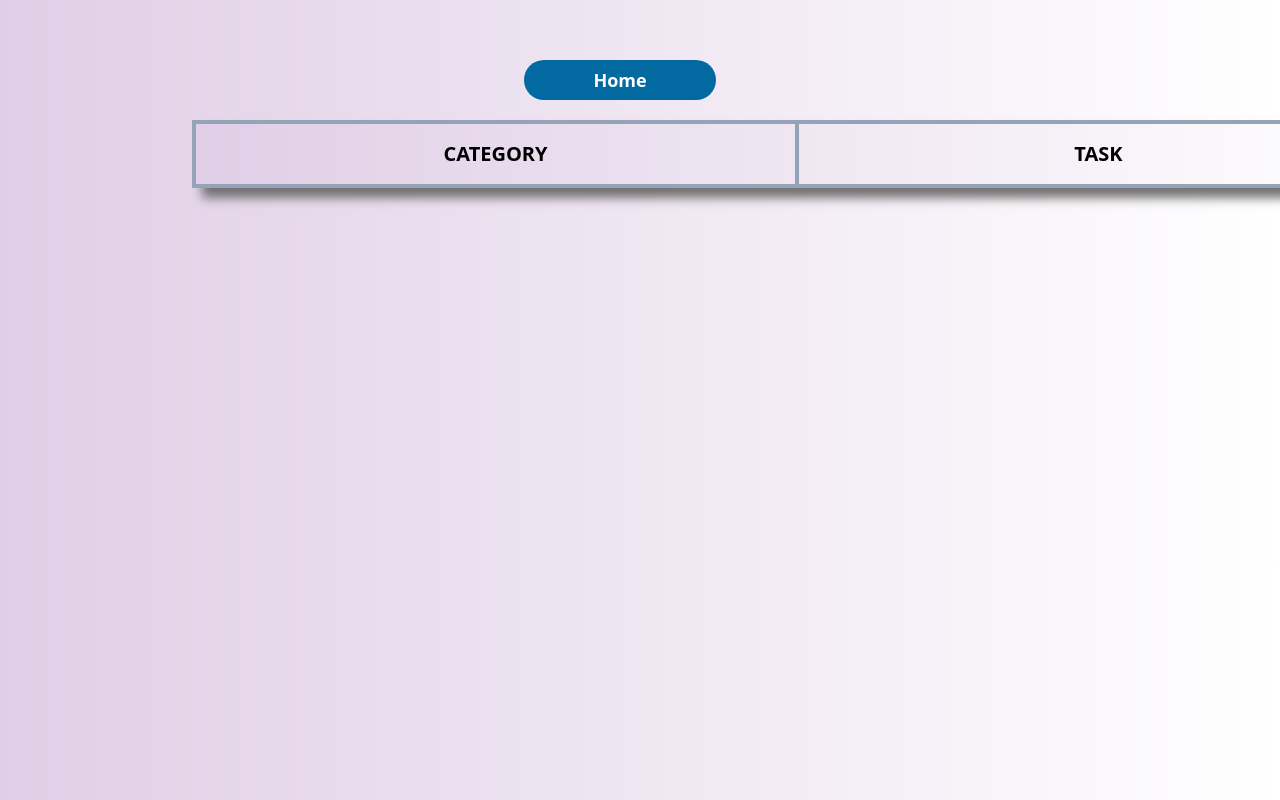
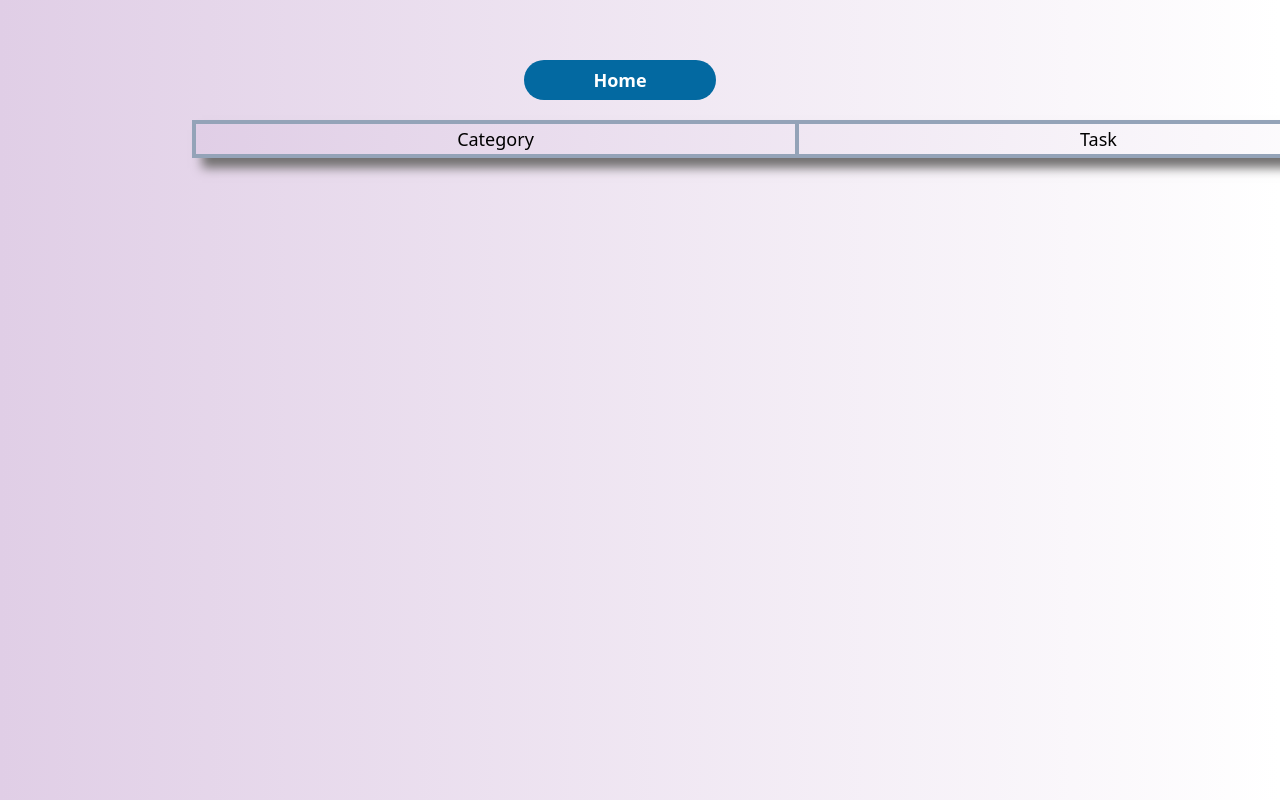
Before and after one commit to Raghav-Thapa/Todo-app, a React (Vite) app: page /edit in a window 1280 px wide. Shown: the top 800 px of the page. Built offline with nearby package versions, Linux system fonts and the light colour scheme.

Commit message:
styling done

```diff
--- a/src/components/Indexdbtest.jsx
+++ b/src/components/Indexdbtest.jsx
@@ -84,15 +84,15 @@ export default function Home() {
   <br /><br />
   {users.length > 0 && (
       <table>
-        <thead>
+
           <tr>
-            <th>Name</th>
-            <th>Email</th>
-            <th>ID</th>
+            <td>Name</td>
+            <td>Email</td>
+            <td>ID</td>
             {/* header */}
-            <th>Actions</th>
+            <td>Actions</td>
           </tr>
-        </thead>
+
         <tbody>
           {users.map((user) => (
             <tr key={user.id}>
--- a/src/components/Textinput.jsx
+++ b/src/components/Textinput.jsx
@@ -95,6 +95,7 @@ export function TextInput({
                     <li className="task mb-5" key={todo.id}>
                         <input onClick={() => handleClickTaskStatusCompleted(todo.id)}
                         type="checkbox"
+                        readOnly
                         checked={taskStatus[todo.id] === 'completed'}
                         name=""
                         id="" /> {todo.todo}
--- a/src/components/TodoListing copy.jsx
+++ b/src/components/TodoListing copy.jsx
@@ -20,11 +20,11 @@ export default function TodoList({
     return (<>
         <ul className="">
             <table className="ms-44 mt-5 border-spacing-1 border-separate border border-slate-500 ... table-auto">
-                <thead>
-                    <th className="w-80 border border-slate-600">Category</th>
-                    <th className="w-80 border border-slate-600">Task</th>
-                </thead>
                 <tbody>
+
+                    <td className="w-80 border border-slate-600">Category</td>
+                    <td className="w-80 border border-slate-600">Task</td>
+
                     {category.map((cate) => (
                         <tr key={cate.id}>
                             <td className="border border-slate-700">{cate.cate}</td>
--- a/src/components/TodoListing.jsx
+++ b/src/components/TodoListing.jsx
@@ -24,13 +24,13 @@ export default function TodoList() {
     return (<>
         <ul className="">
             <table className="tablee ms-16 mt-5 table-auto">
-                <thead className="text-xl h-16 text-black uppercase">
-                    <th className="w-80 border-4 border-slate-400">Category</th>
-                    <th className="w-80 border-4 border-slate-400">Task</th>
+                <tbody>
+                <tr>
+                    <td className="w-80 border-4 border-slate-400">Category</td>
+                    <td className="w-80 border-4 border-slate-400">Task</td>
                     {/* <th className="w-80 border border-slate-600">Action</th> */}
-                </thead>
+                </tr>
 
-                <tbody>
                     {category.map((cate) => (
                         <tr className=" h-14  " key={cate.id}>
                             <td className="border-4 border-slate-400">{cate.cate}
--- a/src/pages/ViewCategories.jsx
+++ b/src/pages/ViewCategories.jsx
@@ -42,7 +42,7 @@ const ViewCategories = (
         <div className="wholeContent">
             <div className="sideBar">
                 <h1>Todo List</h1>
-                <h3> <i style={{ marginRight: '15px' }} class="fa-solid fa-list"></i>Categories <button onClick={handleClickAddCategory}><i class="ms-3 fa-solid fa-circle-plus"></i></button></h3>
+                <h3> <i style={{ marginRight: '15px' }} className="fa-solid fa-list"></i>Categories <button onClick={handleClickAddCategory}><i className="ms-3 fa-solid fa-circle-plus"></i></button></h3>
 
                 <div className="ms-2">
                     {showAddCategory &&
@@ -59,7 +59,7 @@ const ViewCategories = (
                     {category.map((cate) => (
                         <div className={`eachCategory ${selectedCategoryId === cate.id ? 'selected' : ''}`} key={cate.id}>
                             <button className="ms-10" onClick={() => handleViewTask(cate.id)}>
-                                {selectedCategoryId === cate.id ? (<i style={{ marginRight: '10px' }} class="fa-solid fa-square-check"></i>) : (<i style={{ marginRight: '10px' }} class="fa-regular fa-square-check"></i>)}
+                                {selectedCategoryId === cate.id ? (<i style={{ marginRight: '10px' }} className="fa-solid fa-square-check"></i>) : (<i style={{ marginRight: '10px' }} className="fa-regular fa-square-check"></i>)}
                                 {cate.cate}</button>
                         </div>
                     ))}
```
Also changed, not shown: 1 other file (tests, documents, lock files or other folders).
